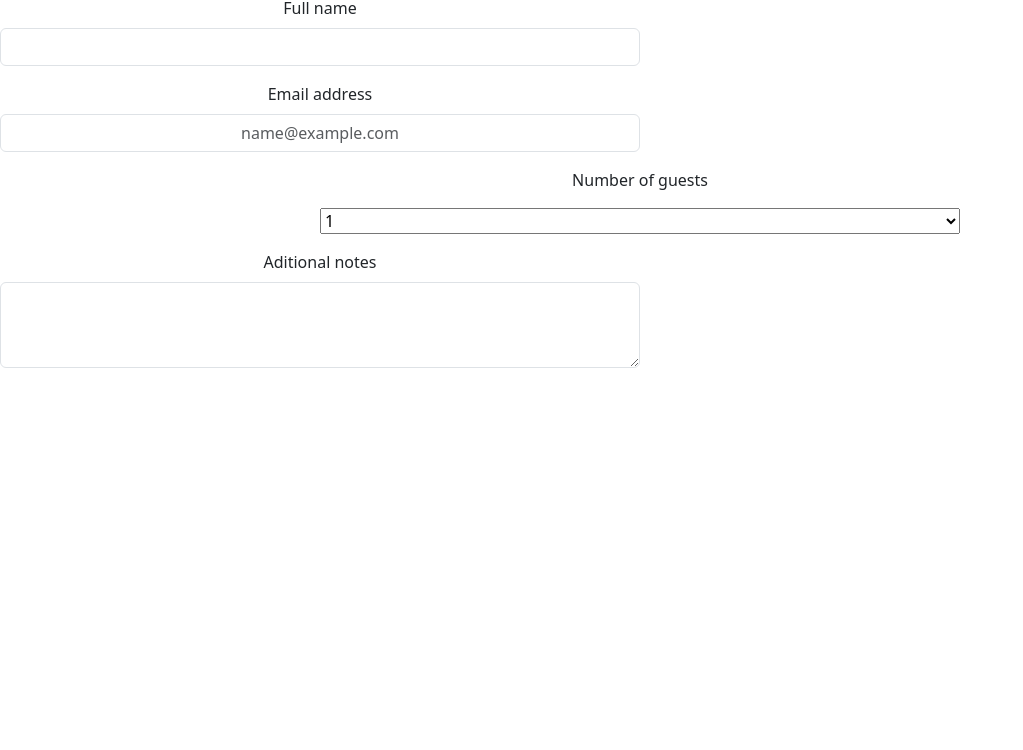
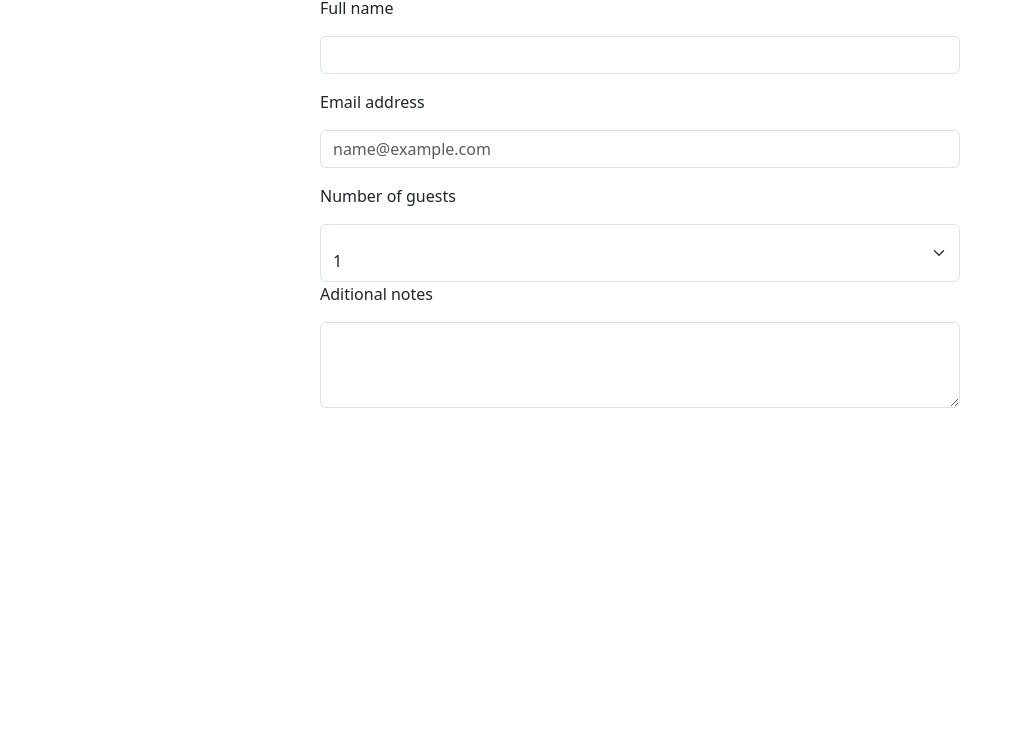
Before and after one commit to SilvaOz/mini-burgers, a website: page src/index.html in a window 1280 px wide. Shown: the part 50-800 px from the top of the page, without its empty margins (0-1023 px from the left). Drawn offline with nearby package versions, Linux system fonts and the light colour scheme; files that its build step writes are made by us from their sources.

Commit message:
formular

```diff
--- a/src/index.html
+++ b/src/index.html
@@ -1,3 +1,5 @@
+
+
 <!DOCTYPE html>
 <html lang="en">
 <head>
@@ -9,20 +11,20 @@
 <link href="https://cdn.jsdelivr.net/npm/bootstrap@5.3.0-alpha1/dist/css/bootstrap.min.css" rel="stylesheet" integrity="sha384-GLhlTQ8iRABdZLl6O3oVMWSktQOp6b7In1Zl3/Jr59b6EGGoI1aFkw7cmDA6j6gD" crossorigin="anonymous">
 </head>
 <body>
-<div class="text-center" >
+<footer class="move">
+  <h2>Book a table</h2>
 <div class="mb-3">
-  <h2>Book a table</h2>
-<label for="exampleFormControlInput1" class="form-label">Full name</label>
-<input type="" class="form-control" id="" placeholder="">
+<label for="exampleFormControlInput1" class="mb-3">Full name</label>
+<input type="" class="form-control" id="exampleFormControlInput1" placeholder="">
 </div>
 <div class="mb-3">
-<label for="exampleFormControlInput1" class="form-label">Email address</label>
-<input type="email" class="form-control text-center" id="exampleFormControlInput1" placeholder="name@example.com">
+<label for="exampleFormControlInput1" class="mb-3">Email address</label>
+<input type="email" class="form-control" id="exampleFormControlInput1" placeholder="name@example.com">
 </div>
-<label for="mb-3" class="mb-3">Number of guests</label>
-<div class="form-floating">
-<select class="mb-3" id="floatingSelect" aria-label="Floating label select example">
-<option selected>1</option>
+<label for="floatingSelect" class="mb-3">Number of guests</label>
+<div class="form-floating" id="Selected">
+<select class="form-select" id="floatingSelect" aria-label="Floating label select example">
+<option selected >1</option>
 <option value="2">2</option>
 <option value="3">3</option>
 <option value="4">4</option>
@@ -35,32 +37,12 @@
 </select>
 </div>
 <div class="mb-3">
-<label for="exampleFormControlTextarea1" class="form-label">Aditional notes</label>
+<label for="exampleFormControlTextarea1" class="mb-3">Aditional notes</label>
 <textarea class="form-control" id="exampleFormControlTextarea1" rows="3"></textarea>
 </div>
-</div>
-
+</footer>
 <!-- Custom scripts, edit above this line -->
 <script src="scripts/index.js"></script>
-<!--<footer>
-<label for="Full name">
-Full name
-<br>
-<input type="text" name="Full name" id="Full name" placeholder=""/><br>
-<label for="Email adress">
-Email address
-<br>
-<input type="text" name="Email address" id="Email address" placeholder="name@example.com"/>
-<br>
-<label for="Number of guests">
-Number of guests <br>
-
-<input type="number" name="Number of guests" id="Number of guests" placeholder="1"/><br>
-<label for="Aditional notes">
-Aditional notes <br>
-<textarea type="text" name="Aditional notes" id="Aditional notes" placeholder=""></textarea>
-
-</footer> -->
 
 </body>
 </html>
--- a/src/scss/main.scss
+++ b/src/scss/main.scss
@@ -1,2 +1,3 @@
 .mb-3{width: 50%;}
 h1{font-family:system-ui, -apple-system, BlinkMacSystemFont, 'Segoe UI', Roboto, Oxygen, Ubuntu, Cantarell, 'Open Sans', 'Helvetica Neue', sans-serif;}
+.move{display: flex; justify-content: center; align-items: center; size: 50vw; }
```
Also changed, not shown: src/styles/main.css (added).
